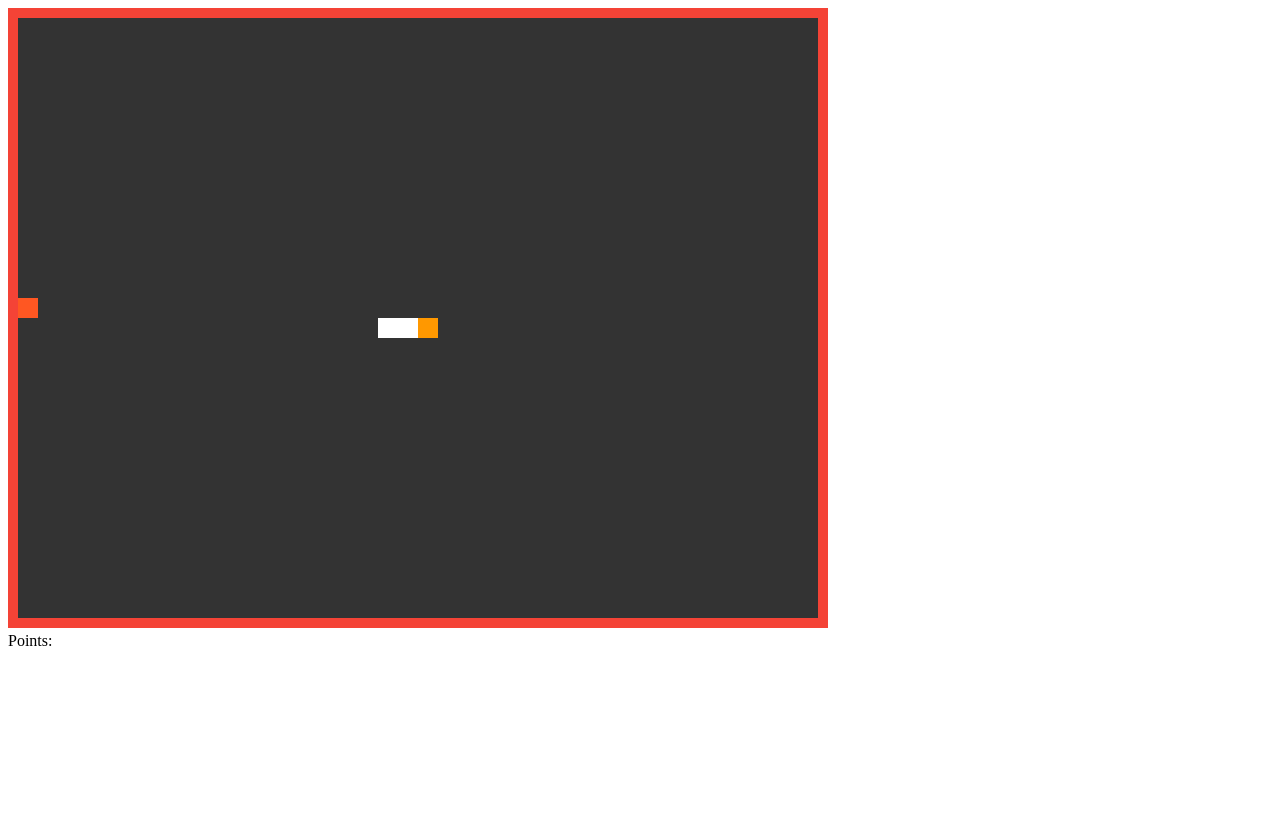
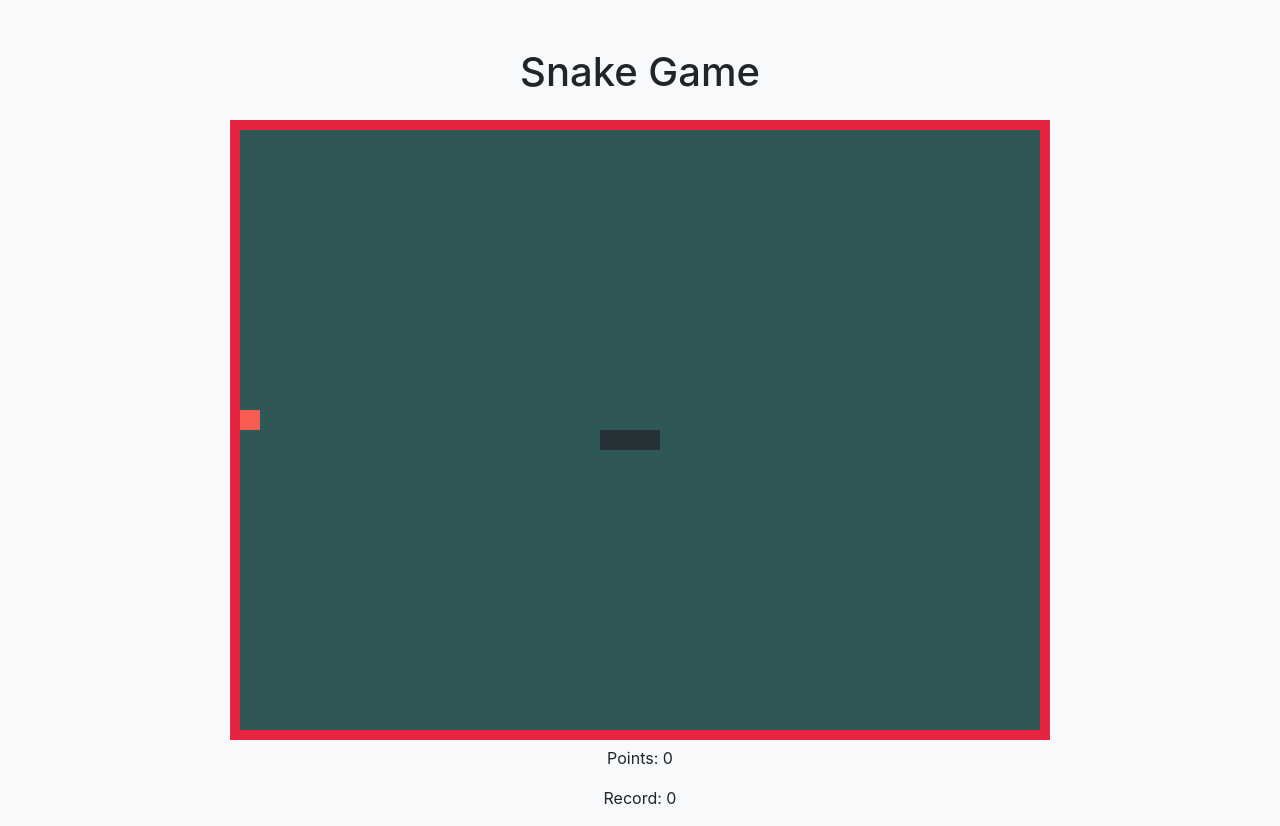
Before and after one commit to litlatte/snake-js, a plain HTML site: page index.html in a window 1280 px wide. Before the commit the page ends 800 px from the top, so only its background shows below. Drawn offline with nearby package versions, Linux system fonts and the light colour scheme.

Commit message:
Graphic changes and Record implementation Added color variables in the Game class in order to make the customization easier. Imported Bootstrap in the html file Added record label and logic

```diff
--- a/index.html
+++ b/index.html
@@ -3,15 +3,20 @@
 <head>
     <meta charset="UTF-8">
     <meta name="viewport" content="width=device-width, initial-scale=1.0">
+    <link rel="stylesheet" href="./css/style.css">
+    <link rel="stylesheet" href="https://stackpath.bootstrapcdn.com/bootstrap/4.3.1/css/bootstrap.min.css" integrity="sha384-ggOyR0iXCbMQv3Xipma34MD+dH/1fQ784/j6cY/iJTQUOhcWr7x9JvoRxT2MZw1T" crossorigin="anonymous">
+
     <title>Snake game</title>
 </head>
-<body>
+<body class='bg-light'>
     <!-- I create a canvas that will be handled by the javascript file -->
-    <canvas id='game-content'>
-
-    </canvas>
+    <h1 class="mt-5 text-center">Snake Game</h1>
+    <div class='text-center mt-4' id='canvas-container'>
+        <canvas class='d-inline' id="game-content">Your browser doesn't support canvas</canvas>
+        <p class='d-block' id='game-points'>Points: 0</p>
+        <p class='d-block' id='game-points-record'>Record: 0</p>
+    </div>
     <!--I import the javascript file-->
-    <div id='game-points'>Points: </div>
     <script src='js/main.js'></script>
 
 
--- a/js/main.js
+++ b/js/main.js
@@ -25,11 +25,9 @@ class Snake{
     }
 
     controlBodyFaceHit(){
-        for(var i=0; i<this.x.length-1; i++){
-            for(var j=i+1; j<this.x.length; j++){
-                if(this.x[i]==this.x[j] && this.y[i]==this.y[j]){
-                    this.lost=true
-                }
+        for(var j=1; j<this.x.length; j++){
+            if(this.x[0]==this.x[j] && this.y[0]==this.y[j]){
+                this.lost=true
             }
         }
     }
@@ -116,7 +114,12 @@ class Game{
     key_right = [68]
     key_down = [83]
     key_left = [65]
-    constructor( width, height, block_l, margin, ctx, points_label){
+    constructor( width, height, block_l, margin, ctx, points_label, points_record_label){
+        this.bg_color = "#2f5755"
+        this.snake_body_color = "#263238"
+        this.snake_head_color = "#263238"
+        this.apple_color = "#f65c51"
+        this.margin_color = "#e5243f"
         this.totalParts=10
         this.started=false
         this.points=0
@@ -133,6 +136,8 @@ class Game{
         this.snake = new Snake(this)
         this.apple = new Apple(this)
         this.points_label=points_label
+        this.record=0
+        this.points_record_label=points_record_label
         this.onGame = false
     }
 
@@ -144,21 +149,21 @@ class Game{
         this.ctx.fillRect((x*this.block_l)+this.margin, (y*this.block_l)+this.margin, this.block_l, this.block_l)
     }
     draw(){
-        this.ctx.fillStyle = "#F44336" //Margin color
+        this.ctx.fillStyle = this.margin_color //Margin color
         this.ctx.fillRect(0,0,canvas.width,canvas.height)
-        this.ctx.fillStyle = "#333" //Background color
+        this.ctx.fillStyle = this.bg_color
         this.ctx.fillRect(this.margin, this.margin, this.width*this.block_l, this.height*this.block_l)
-        this.ctx.fillStyle = "#FF5722" //Apple color
+        this.ctx.fillStyle = this.apple_color //Apple color
         this.drawRect(this.apple.x, this.apple.y)
         var i = this.snake.x.length-1
-        this.ctx.fillStyle = "white"//Snake body color
+        this.ctx.fillStyle = this.snake_body_color//Snake body color
         this.drawRect(this.snake.x[i], this.snake.y[i])
         i--
         for(; i>0 ; i--){
             this.drawRect(this.snake.x[i], this.snake.y[i])
         }
 
-        this.ctx.fillStyle = "#FF9800" //Snake head color
+        this.ctx.fillStyle = this.snake_head_color //Snake head color
         this.drawRect(this.snake.x[i], this.snake.y[i])
 
     }
@@ -208,14 +213,14 @@ class Game{
     }
 
     drawAnimation(p){
-            this.ctx.fillStyle = "#F44336" //Margin color
+            this.ctx.fillStyle =  this.margin_color//Margin color
             this.ctx.fillRect(0,0,canvas.width,canvas.height)
-            this.ctx.fillStyle = "#333" //Background color
+            this.ctx.fillStyle = this.bg_color //Background color
             this.ctx.fillRect(this.margin, this.margin, this.width*this.block_l, this.height*this.block_l)
-            this.ctx.fillStyle = "#FF5722" //Apple color
+            this.ctx.fillStyle = this.apple_color
             this.drawRect(this.apple.x, this.apple.y)
             var i = this.snake.x.length-1
-            this.ctx.fillStyle = "white"//Snake body color
+            this.ctx.fillStyle = this.snake_body_color//Snake body color
 
             if(this.snake.y[i-1]>this.snake.y[i]){
                 //The snake tale is oriented towards up
@@ -247,7 +252,7 @@ class Game{
                 this.drawRect(this.snake.x[i], this.snake.y[i])
             }
             this.drawRect(this.snake.x[i], this.snake.y[i])
-            this.ctx.fillStyle = "#FF9800" //Snake head color
+            this.ctx.fillStyle = this.snake_head_color //Snake head color
             this.drawHeadPart(this.snake.x[i], this.snake.y[i], p)
 
     }
@@ -309,6 +314,10 @@ class Game{
     }
     lostScreen(){
         if(!this.onGame){
+            if(this.points>this.record){
+                this.record =this.points
+                this.points_record_label.innerHTML=`<p>Record: ${this.record}</p>`
+            }
             this.reset()
         }
     }
@@ -364,7 +373,7 @@ class Game{
         }
     }
     start(evnt){
-        if(!this.started && !this.key_left.includes(event.keyCode)){
+        if(!this.started && (this.key_up.includes(event.keyCode) | this.key_down.includes(event.keyCode) | this.key_right.includes(event.keyCode) )){
             this.onGame=true
             this.started=true;
             if(this.key_up.includes(event.keyCode)) {
@@ -404,8 +413,9 @@ class Game{
 
 
 var points = document.getElementById('game-points')
+var points_record = document.getElementById('game-points-record')
+
 var canvas = document.getElementById("game-content")
 var context = canvas.getContext('2d')
-game = new Game(40, 30, 20, 10, context, points) // (canvas height in blocks, canvas width in blocks, block size, margin, canvas context)
-game.addKeyMapping(38, 39, 40, 37)
+game = new Game(40, 30, 20, 10, context, points, points_record) // (canvas height in blocks, canvas width in blocks, block size, margin, canvas context)
 game.initialize()
```
Also changed, not shown: css/style.css (added).
